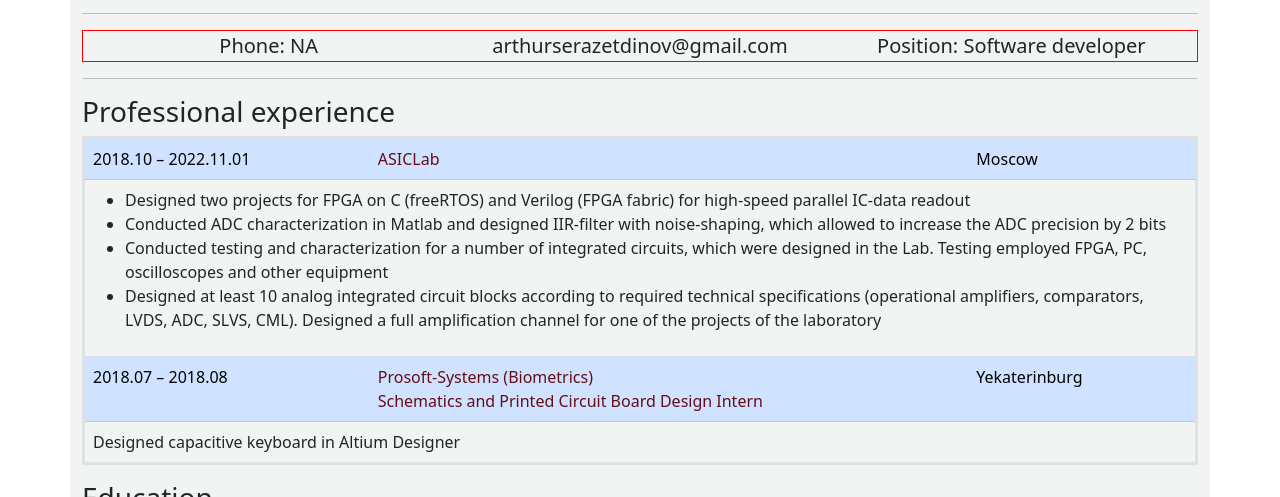
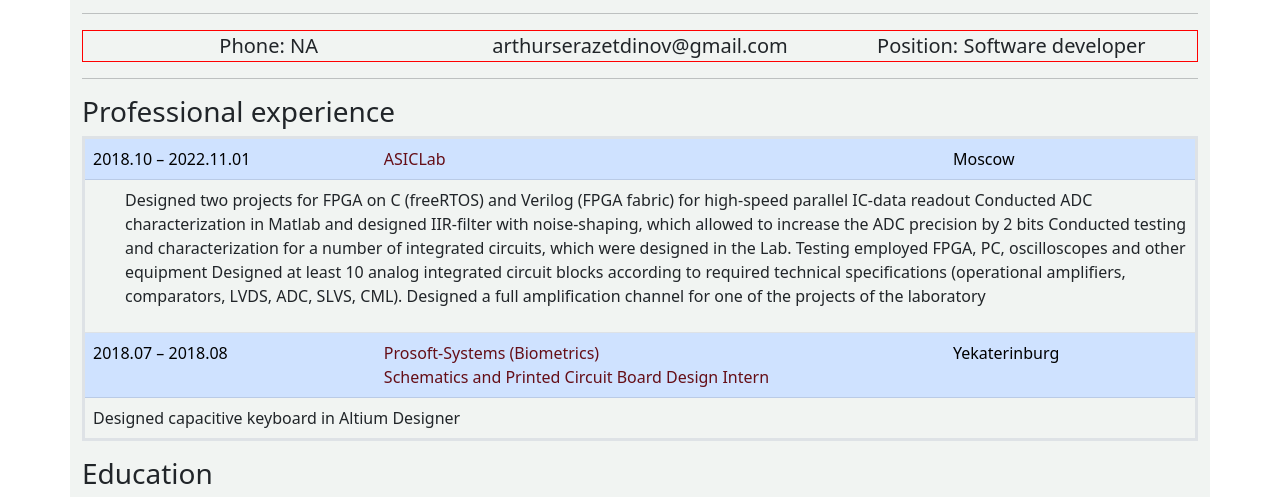
Before and after one commit to arthur-sr/rsschool-cv, a plain HTML site: page index.html in a window 1280 px wide. Shown: the part 241-738 px from the top of the page. Drawn offline with nearby package versions, Linux system fonts and the light colour scheme.

Commit message:
fix: deleting every <li> in <td>

```diff
--- a/index.html
+++ b/index.html
@@ -48,24 +48,16 @@
                 <tr class="job_desciption">
                     <td colspan="3">
                         <ul>
-                            <li>
                                 Designed two projects for FPGA on C (freeRTOS) and Verilog (FPGA fabric) for high-speed parallel
                                 IC-data readout
-                            </li>
-                            <li>
                                 Conducted ADC characterization in Matlab and designed IIR-filter with noise-shaping, which allowed to
                                 increase the ADC precision by 2 bits
-                            </li>
-                            <li>
                                 Conducted testing and characterization for a number of integrated circuits, which were designed in the
                                 Lab. Testing employed FPGA, PC, oscilloscopes and other equipment
-                            </li>
-                            <li>
+
                                 Designed at least 10 analog integrated circuit blocks according to required technical specifications
                                 (operational amplifiers, comparators, LVDS, ADC, SLVS, CML). Designed a full amplification channel
                                 for one of the projects of the laboratory
-                            </li>
-                        </ul>
                     </td>
                 </tr>
 
```
